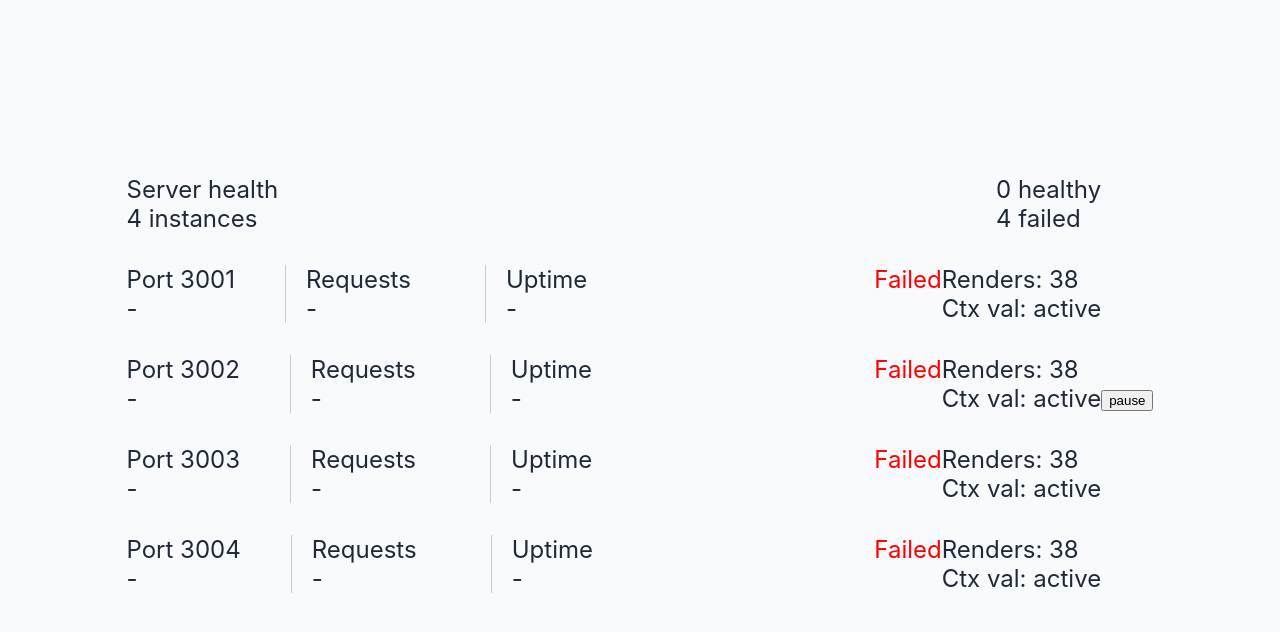
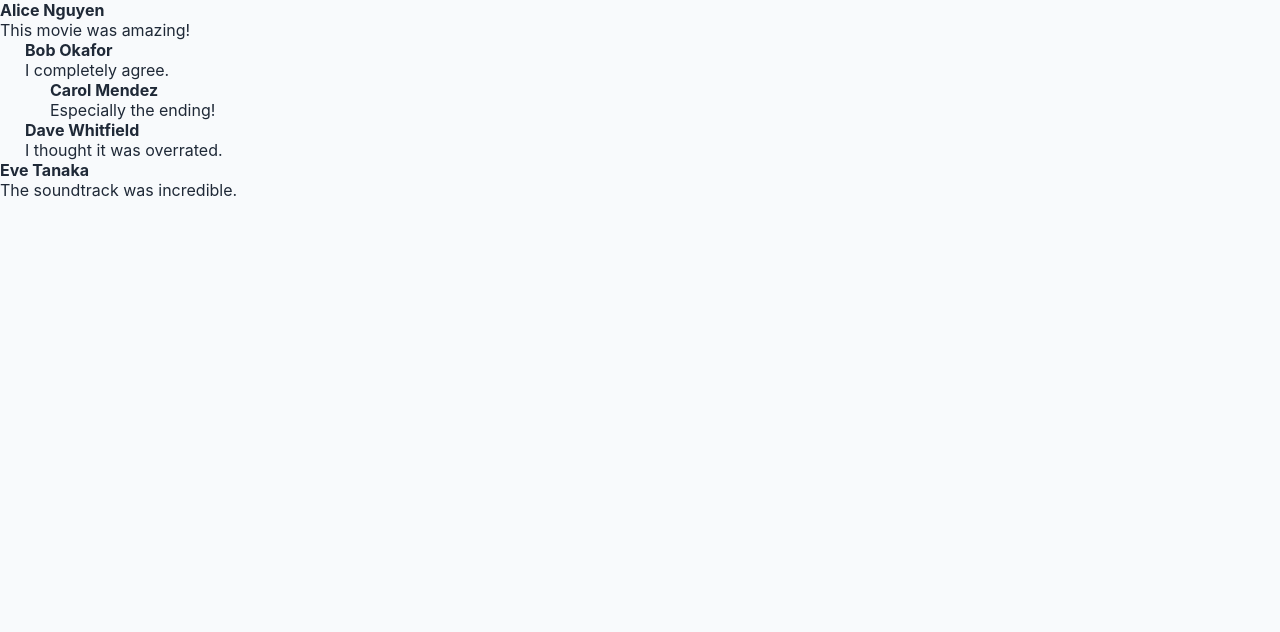
Before and after one commit to pugweather/js-internals-and-other-stuff, a React (Vite) app in the folder react-playground/: page / in a window 1280 px wide. Shown: the top 632 px of the page. Built offline with nearby package versions, Linux system fonts and the light colour scheme; no server answers.

Commit message:
-nested comments

```diff
--- a/react-playground/src/App.jsx
+++ b/react-playground/src/App.jsx
@@ -1,9 +1,10 @@
 // import StarWars from './questions/star-wars-demo/StarWars.jsx'
 // import PostsListManual from './questions/posts-fetch/PostsListManual.jsx'
-import ServersHealth from "./servers-health/ServersHealth"
+// import ServersHealth from "./servers-health/ServersHealth"
 // import DebouncedSearch from "./questions/debounced-search/DebouncedSearch.jsx"
+import { CommentsSection } from "./questions/nested-comments/CommentsSection"
 
 // Swap the import above to work on a different question.
 export default function App() {
-  return <ServersHealth />
+  return <CommentsSection />
 }
--- /dev/null
+++ b/react-playground/src/questions/nested-comments/CommentsSection.jsx
@@ -0,0 +1,28 @@
+import { useState, useRref } from "react"
+import data from "./data.js"
+
+const INDENT_SPACING = 25
+
+export function CommentsSection() {
+
+    const [comments, setComments] = useState(data)
+
+    return (
+        <div>
+            {comments.map(cmt => <CommentRow key={cmt.id} depth={0} comment={cmt}/>)}
+        </div>
+    )
+
+}
+
+function CommentRow({ depth, comment }) {
+    return (
+        <>
+            <div style={{marginLeft: `${INDENT_SPACING * depth}px`}}>
+                <div style={{fontWeight: "bold"}}>{comment.author}</div>
+                <div>{comment.text}</div>
+            </div>
+            {comment.replies ? comment.replies.map(cmt => <CommentRow key={cmt.id} depth={depth + 1} comment={cmt}/>) : []}
+        </>
+    )
+}
--- /dev/null
+++ b/react-playground/src/questions/nested-comments/data.js
@@ -0,0 +1,36 @@
+const data = [
+  {
+    id: 1,
+    author: "Alice Nguyen",
+    text: "This movie was amazing!",
+    replies: [
+      {
+        id: 2,
+        author: "Bob Okafor",
+        text: "I completely agree.",
+        replies: [
+          {
+            id: 3,
+            author: "Carol Mendez",
+            text: "Especially the ending!",
+            replies: []
+          }
+        ]
+      },
+      {
+        id: 4,
+        author: "Dave Whitfield",
+        text: "I thought it was overrated.",
+        replies: []
+      }
+    ]
+  },
+  {
+    id: 5,
+    author: "Eve Tanaka",
+    text: "The soundtrack was incredible.",
+    replies: []
+  }
+];
+
+export default data
```
